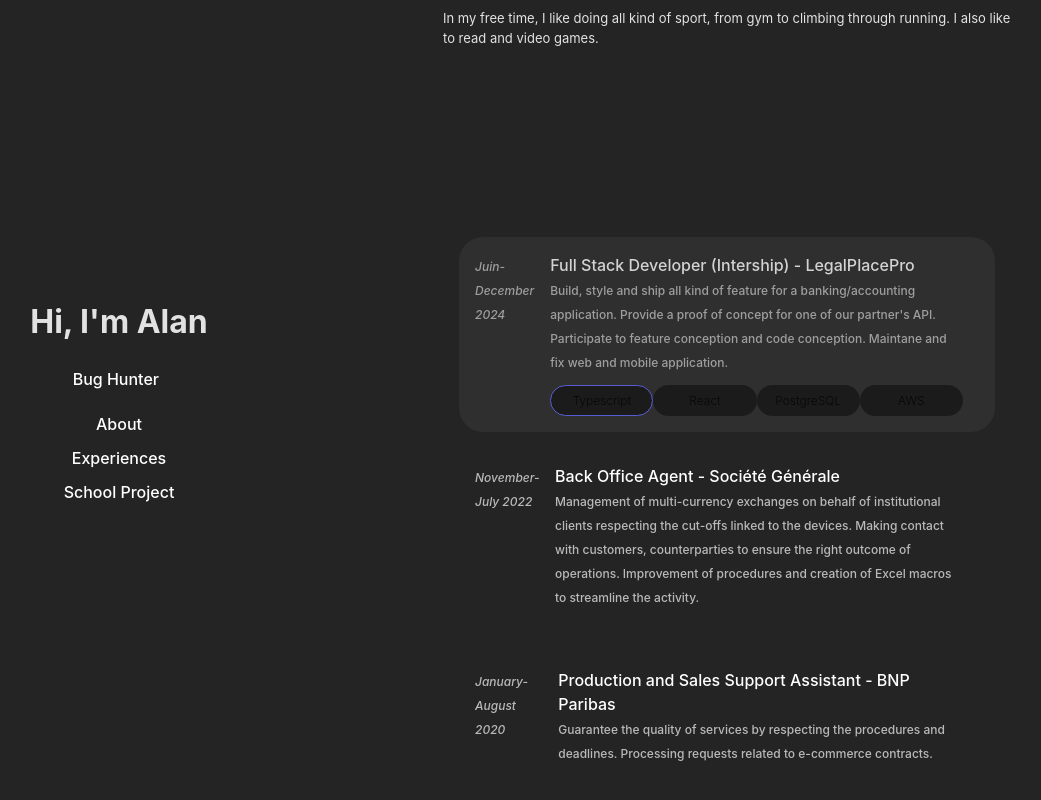
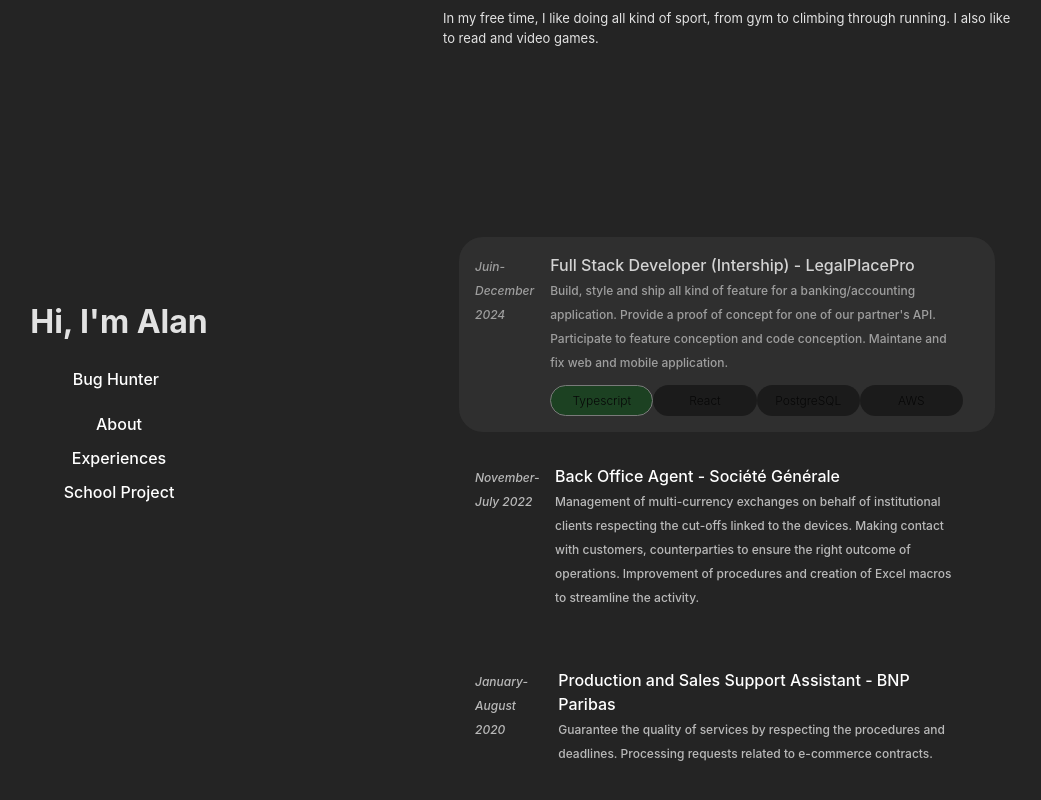
Before and after one commit to AlanBoulesteix/portfolio, a React (Vite) app: page / in a window 1280 px wide. In both pictures the pointer is over the button "Typescript". Shown: the part 31-831 px from the top of the page, without its empty margins (217-1258 px from the left). Built offline with nearby package versions, Linux system fonts and the light colour scheme.

Commit message:
update style

```diff
--- a/src/component/Experience/Experience.styles.css
+++ b/src/component/Experience/Experience.styles.css
@@ -31,15 +31,16 @@ button {
   font-weight: 300;
   font-family: inherit;
   background-color: #1a1a1a;
-  cursor: pointer;
   transition: border-color 0.25s;
   width: 30%;
   display: flex;
   justify-content: center;
   align-items: center;
 }
+
 button:hover {
-  border-color: #646cff;
+  background-color: #00651178;
+  border-color: #909090;
 }
 
 .button_langage_div {
```
